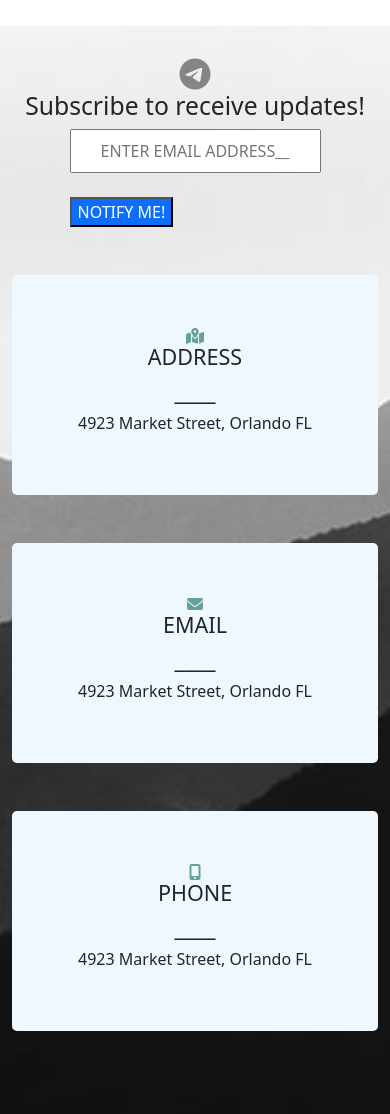
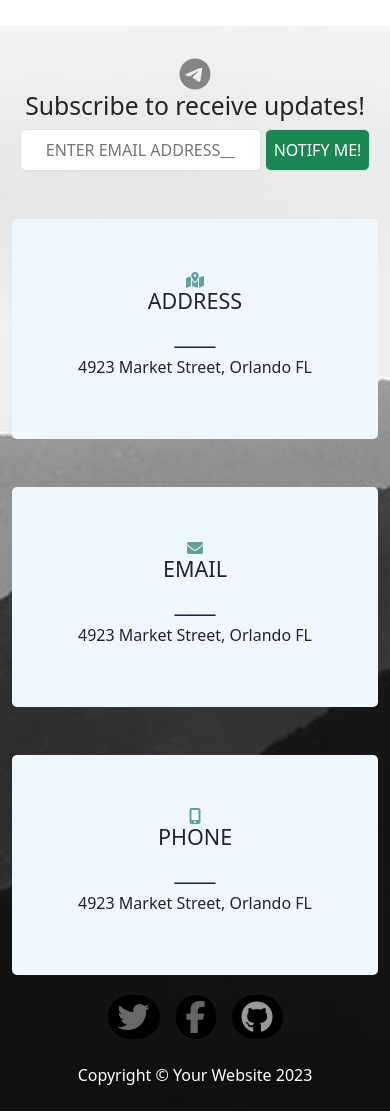
Before and after one commit to nidha-afrin/project1, a plain HTML site: page index.html in a window 390 px wide. Shown: the part 3220-4334 px from the top of the page. Drawn offline with nearby package versions, Linux system fonts and the light colour scheme.

Commit message:
fourth commit

```diff
--- a/index.html
+++ b/index.html
@@ -110,15 +110,15 @@
 
 <i class="fa-brands fa-telegram fa-2xl mb-3 mt-5 " style="color: #1011107a;"></i>
 <h2 class="text-center">Subscribe to receive updates!</h2>
-<div class=" d-lg-flex d-block text-center flex-row">
+<div class=" d-flex  text-center justify-content-center flex-row">
     <label for="inputPassword2" class="visually-hidden">ENTER EMAIL ADDRESS__</label>
     <input type="password" class="d-none d-md-block bb" id="inputPassword2" placeholder="ENTER EMAIL ADDRESS__">
-    <button type="submit" class=" d-md-flex d-none  nn">NOTIFY ME!</button>
-    <input type="password" class=" p-2 text-center d-block d-md-none" id="inputPassword2" placeholder="ENTER EMAIL ADDRESS__">
-    <button type="submit" class=" d-flex mt-4 text-center bg-primary text-white   d-block d-md-none ">NOTIFY ME!</button>
+    <button type="submit" class=" d-md-flex  d-none  nn">NOTIFY ME!</button>
+    <div class="d-flex d-md-none"><input type="password" class=" p-1 border border-none rounded text-center" id="inputPassword2" placeholder="ENTER EMAIL ADDRESS__">
+    <button type="submit" class=" d-flex p-2 ms-1 text-center bg-success rounded border border-none text-white   d-block d-md-none ">NOTIFY ME!</button></div>
   </div>
 
-      <div class="row mb-5 mt-5 text-center d-lg-flex flex-wrap flex-lg-row w-100 d-flex flex-sm-row flex-column  align-items-center justify-content-center  gap-5">
+      <div class="row mb-3 mb-md-5 mt-5 text-center d-lg-flex flex-wrap flex-lg-row w-100 d-flex flex-sm-row flex-column  align-items-center justify-content-center  gap-5">
         <div class=" col-12 col-md-6 col-lg-3  p-5  text-center d-flex flex-column align-items-center justify-content-center  div5" style=" background-color: aliceblue;" >
           <i class="fa-solid fa-map-location-dot" style="color:#64a19d;"></i>
           <h4>ADDRESS</h4>
@@ -143,11 +143,12 @@
 
 </div>
 
-<div class="text-center d-flex flex-row align-items-center justify-content-center div8 mt-5 gap-3">
+<div class="text-center d-flex flex-row align-items-center justify-content-center div8 mt-1 mt-lg-5 gap-3">
   <div class="five"><i class="fa-brands fa-twitter fa-2xl" style="color: #fcfcfd69;"></i></i></i></div>
    <div class="five"><i class="fa-brands fa-facebook-f fa-2xl" style="color: #fcfcfd65;"></i></div>
    <div class="five"><i class="fa-brands fa-github fa-2xl" style="color: #fcfcfd9a;"></i></div>
    </div>
+   <div><p class="text-center text-white mt-4  mb-4 mt-lg-5 ">Copyright © Your Website 2023</p></div>
    </div>
 </div>
     <script src="https://cdn.jsdelivr.net/npm/bootstrap@5.3.7/dist/js/bootstrap.bundle.min.js" integrity="sha384-ndDqU0Gzau9qJ1lfW4pNLlhNTkCfHzAVBReH9diLvGRem5+R9g2FzA8ZGN954O5Q" crossorigin="anonymous"></script>
```
